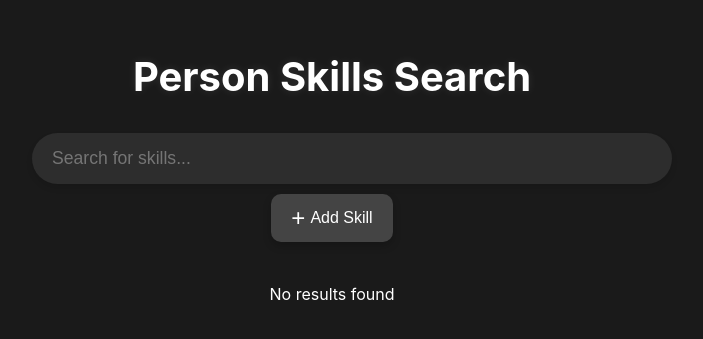
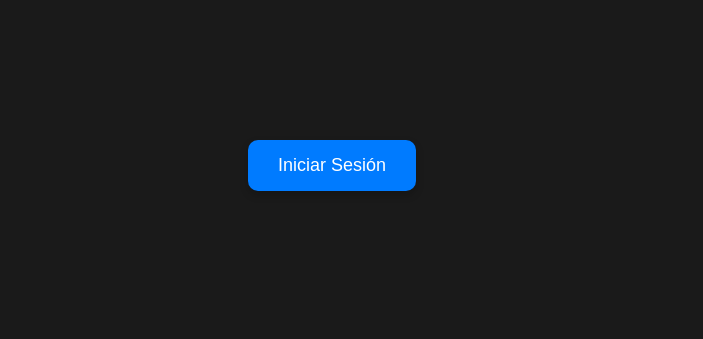
Before and after one commit to gaaelgarciia/gradiant-hackudc25, a React (Create React App) app in the folder frontend/: page / in a window 1280 px wide. Shown: the part 255-594 px from the top of the page, without its empty margins (308-1011 px from the left). Built offline with nearby package versions, Linux system fonts and the light colour scheme.

Commit message:
añadido view iniciar sesion

```diff
--- a/frontend/src/App.js
+++ b/frontend/src/App.js
@@ -2,6 +2,8 @@ import React, { useState } from 'react';
 import SearchBar from './components/SearchBar';
 import SearchResults from './components/SearchResults';
 import SkillForm from './components/SkillForm';
+import LoginScreen from './components/LoginScreen';
+import LoginPopup from './components/LoginPopup';
 import { fetchResults } from './services/api';
 import './styles/index.css';
 
@@ -9,6 +11,8 @@ function App() {
   const [results, setResults] = useState([]);
   const [selectedResult, setSelectedResult] = useState(null);
   const [showForm, setShowForm] = useState(false);
+  const [isLoggedIn, setIsLoggedIn] = useState(false);
+  const [showLoginPopup, setShowLoginPopup] = useState(false);
 
   const handleSearch = async (query) => {
     const data = await fetchResults(query);
@@ -33,8 +37,30 @@ function App() {
     setShowForm(false);
   };
 
+  const handleLogin = (userData) => {
+    setIsLoggedIn(true);
+    console.log('User logged in:', userData);
+  };
+
+  const handleOpenLoginPopup = () => {
+    setShowLoginPopup(true);
+  };
+
+  const handleCloseLoginPopup = () => {
+    setShowLoginPopup(false);
+  };
+
   return (
     <div className="container">
+      {!isLoggedIn ? (
+        <>
+          <LoginScreen onLogin={handleOpenLoginPopup} />
+          {showLoginPopup && (
+            <LoginPopup onClose={handleCloseLoginPopup} onLogin={handleLogin} />
+          )}
+        </>
+      ) : (
+        <>
           <h1>Person Skills Search</h1>
           <SearchBar onSearch={handleSearch} />
           <button onClick={handleAddButtonClick} className="add-button">
@@ -45,6 +71,8 @@ function App() {
           ) : (
             <SearchResults results={results} onResultClick={handleResultClick} />
           )}
+        </>
+      )}
     </div>
   );
 }
--- /dev/null
+++ b/frontend/src/components/LoginPopup.js
@@ -0,0 +1,46 @@
+import React, { useState } from 'react';
+
+const LoginPopup = ({ onClose, onLogin }) => {
+  const [name, setName] = useState('');
+  const [email, setEmail] = useState('');
+
+  const handleSubmit = (e) => {
+    e.preventDefault();
+    onLogin({ name, email });
+    onClose();
+  };
+
+  return (
+    <div className="popup-overlay">
+      <div className="popup-content">
+        <div className="popup-header">
+          <h2>Iniciar Sesión</h2>
+          <button className="close-button" onClick={onClose}>×</button>
+        </div>
+        <form onSubmit={handleSubmit}>
+          <div>
+            <label>Nombre:</label>
+            <input
+              type="text"
+              value={name}
+              onChange={(e) => setName(e.target.value)}
+              required
+            />
+          </div>
+          <div>
+            <label>Email:</label>
+            <input
+              type="email"
+              value={email}
+              onChange={(e) => setEmail(e.target.value)}
+              required
+            />
+          </div>
+          <button type="submit" className="login-button">Iniciar Sesión</button>
+        </form>
+      </div>
+    </div>
+  );
+};
+
+export default LoginPopup;
--- /dev/null
+++ b/frontend/src/components/LoginScreen.js
@@ -0,0 +1,13 @@
+import React from 'react';
+
+const LoginScreen = ({ onLogin }) => {
+  return (
+    <div className="login-screen">
+      <button className="login-button" onClick={onLogin}>
+        Iniciar Sesión
+      </button>
+    </div>
+  );
+};
+
+export default LoginScreen;
--- a/frontend/src/styles/index.css
+++ b/frontend/src/styles/index.css
@@ -202,3 +202,34 @@ body {
     border-radius: 4px;
     font-size: 0.9em;
   }
+
+  .login-screen {
+    display: flex;
+    align-items: center;
+    justify-content: center;
+    height: 100vh;
+  }
+
+  .login-button {
+    background-color: #007bff;
+    color: white;
+    border: none;
+    padding: 15px 30px;
+    font-size: 18px;
+    cursor: pointer;
+    border-radius: 10px;
+    box-shadow: 0 4px 8px rgba(0, 0, 0, 0.2);
+    transition: background-color 0.3s ease;
+  }
+
+  .login-button:hover {
+    background-color: #0056b3;
+  }
+
+  .close-button {
+    background: none;
+    border: none;
+    font-size: 24px;
+    color: #fff;
+    cursor: pointer;
+  }
```
Also changed, not shown: 1 other file (tests, documents, lock files or other folders). Lines whose indentation alone changed are shown as unchanged.
